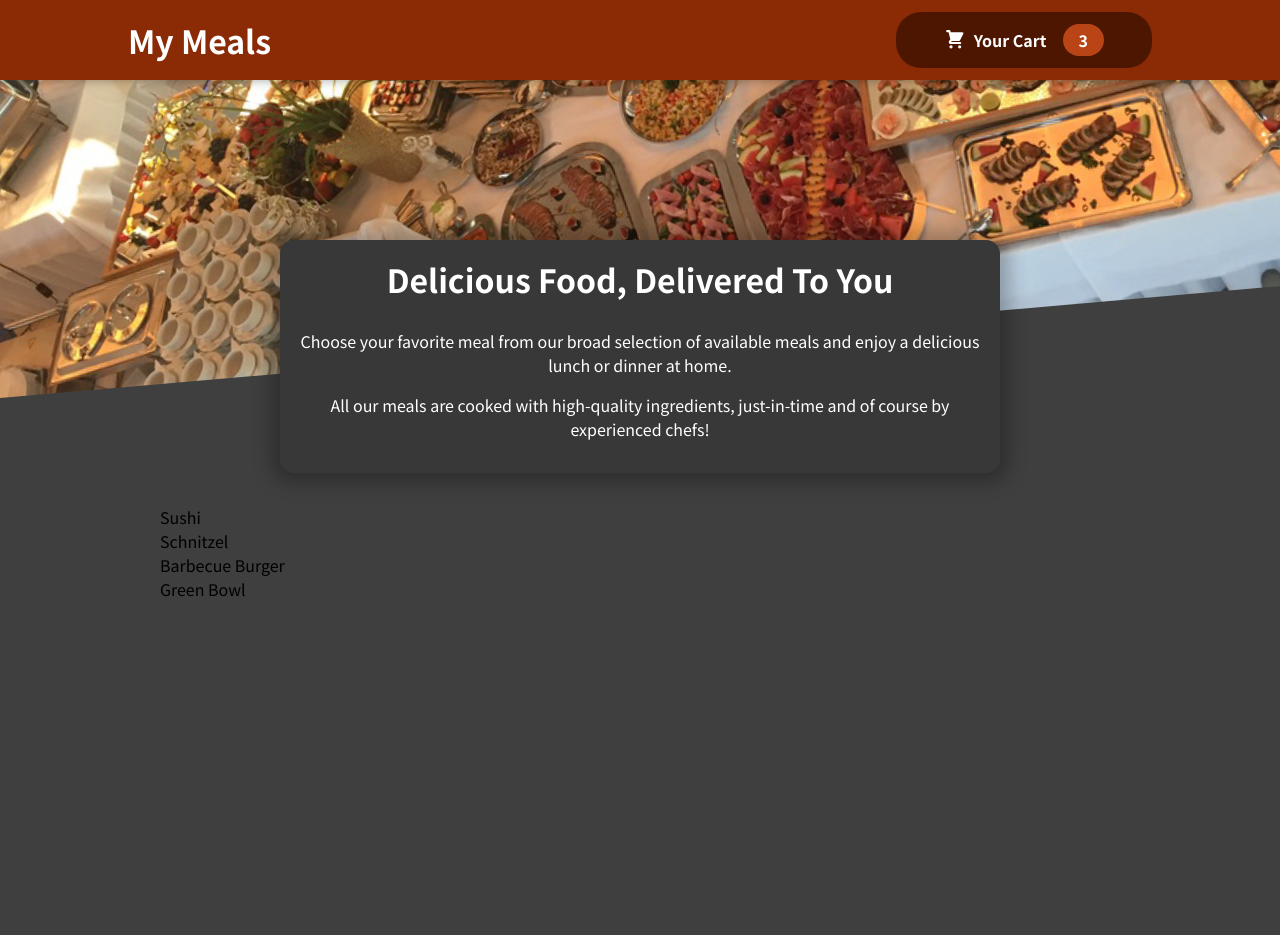
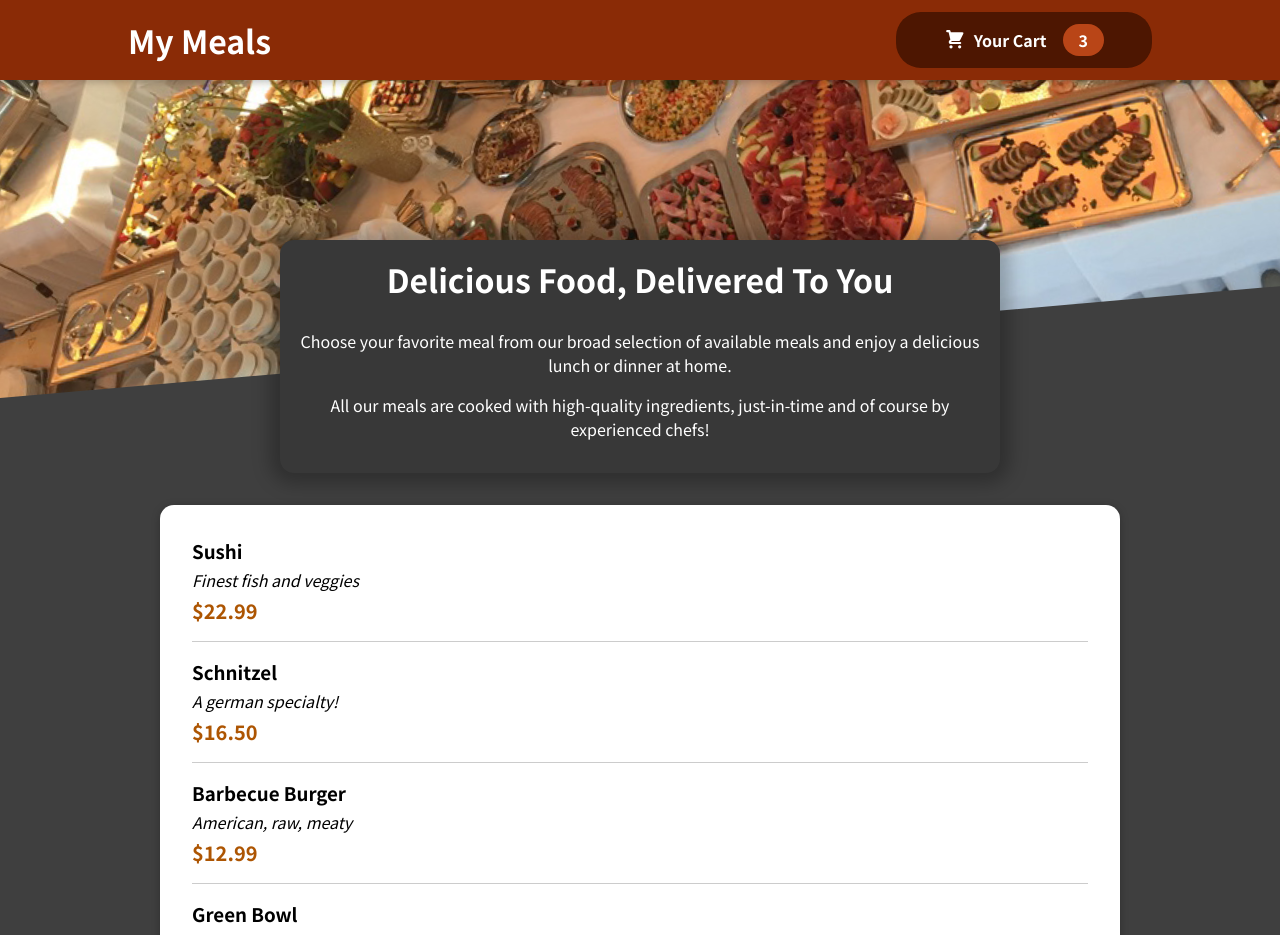
Before and after one commit to Aryalz-hari/Food-Ordering-App, a React (Create React App) app: page / in a window 1280 px wide. Shown: the top 935 px of the page. Before the commit the page ends 800 px from the top, so only its background shows below. Built offline with nearby package versions, Linux system fonts and the light colour scheme.

Commit message:
mealitem

```diff
--- a/src/components/Meals/AvailableMeals.js
+++ b/src/components/Meals/AvailableMeals.js
@@ -1,5 +1,6 @@
 import classes from './AvailableMeals.module.css';
-
+import Card  from '../UI/Card';
+import MealItem from './MealItem/MealItem';
 const DUMMY_MEALS = [
   {
     id: 'm1',
@@ -28,11 +29,17 @@
 ];
 
 const AvailableMeals = () => {
-  const mealsList = DUMMY_MEALS.map((meal) => <li>{meal.name}</li>);
+  const mealsList = DUMMY_MEALS.map((meal) => <MealItem
+  key={meal.id}
+  name={meal.name}
+  description={meal.description}
+  price={meal.price}/>);
 
   return (
     <section className={classes.meals}>
+      <Card>
       <ul>{mealsList}</ul>
+      </Card>
     </section>
   );
 };
--- /dev/null
+++ b/src/components/Meals/MealItem/MealItem.js
@@ -0,0 +1,15 @@
+ import classes from './MealItem.module.css';
+
+ const MealItem = props =>{
+    const price = `$${props.price.toFixed(2)}`;
+    return (<li className={classes.meal}>
+        <div>
+           <h3>{props.name}</h3>
+            <div className={classes.description}>{props.description}</div>
+            <div className={classes.price}>{price}</div>
+        </div>
+        <div></div>
+    </li>)
+ };
+
+ export default MealItem;
--- /dev/null
+++ b/src/components/Meals/MealItem/MealItem.module.css
@@ -0,0 +1,22 @@
+.meal {
+  display: flex;
+  justify-content: space-between;
+  margin: 1rem;
+  padding-bottom: 1rem;
+  border-bottom: 1px solid #ccc;
+}
+
+.meal h3 {
+  margin: 0 0 0.25rem 0;
+}
+
+.description {
+  font-style: italic;
+}
+
+.price {
+  margin-top: 0.25rem;
+  font-weight: bold;
+  color: #ad5502;
+  font-size: 1.25rem;
+}
--- /dev/null
+++ b/src/components/UI/Card.js
@@ -0,0 +1,7 @@
+import classes from './Card.module.css';
+
+const Card =props =>{
+return <div className={classes.card}>{props.children}</div>
+};
+
+export default Card;
--- /dev/null
+++ b/src/components/UI/Card.module.css
@@ -0,0 +1,6 @@
+.card {
+  padding: 1rem;
+  box-shadow: 0 2px 8px rgba(0, 0, 0, 0.25);
+  border-radius: 14px;
+  background-color: white;
+}
```
Also changed, not shown: src/components/Meals/MealItem/MealItemForm.js (added).
